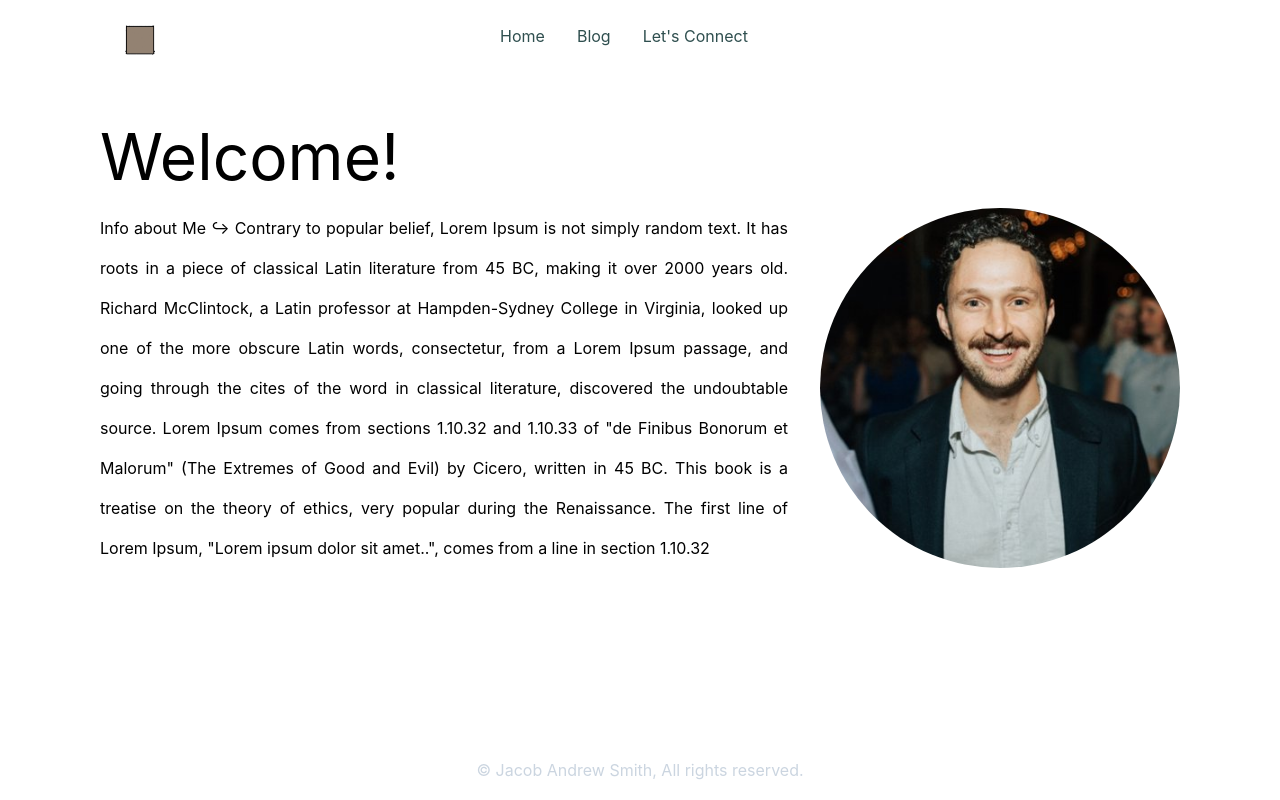
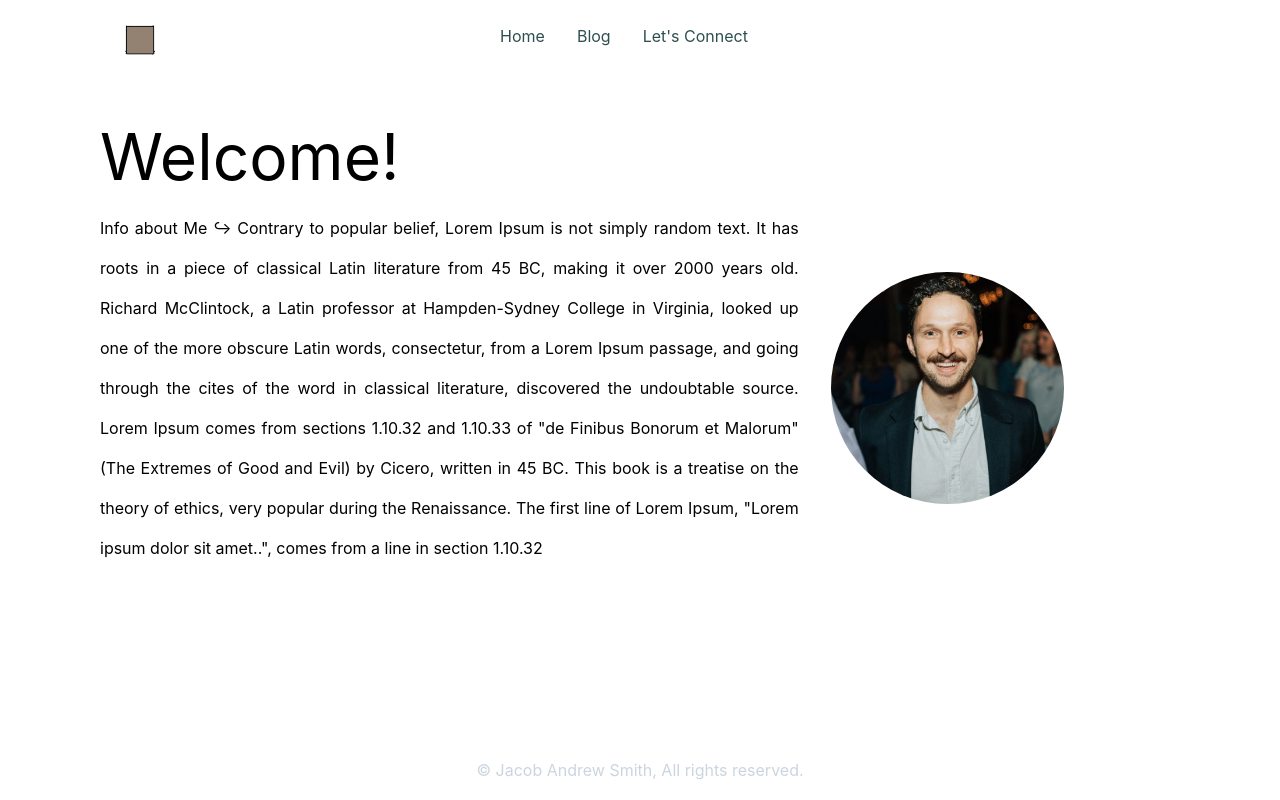
Before and after one commit to wesbos/my-tech-stack, a Next.js app: page / in a window 1280 px wide. Built offline with nearby package versions, Linux system fonts and the light colour scheme.

Commit message:
Resizing img

```diff
--- a/pages/index.js
+++ b/pages/index.js
@@ -13,8 +13,10 @@ const Index = ({ allPosts }) => {
   return (
     <Layout home title={title} >
         <h1 className='text-6xl'>Welcome!</h1>
-      <section className='flex flex-row-reverse justify-around'>
-        <img className='rounded-full w-2/6' src='/images/profile.jpg'/>
+      <section className='flex flex-row-reverse items-center'>
+      <span className='w-2/6'>
+          <img className='rounded-full w-2/3' src='/images/profile.jpg'/>
+        </span>
         <article className='leading-10 w-4/6 mr-8 text-justify'>
         Info about Me
         ↪ Contrary to popular belief, Lorem Ipsum is not simply random text. It has roots in a piece of classical Latin literature from 45 BC, making it over 2000 years old. Richard McClintock, a Latin professor at Hampden-Sydney College in Virginia, looked up one of the more obscure Latin words, consectetur, from a Lorem Ipsum passage, and going through the cites of the word in classical literature, discovered the undoubtable source. Lorem Ipsum comes from sections 1.10.32 and 1.10.33 of "de Finibus Bonorum et Malorum" (The Extremes of Good and Evil) by Cicero, written in 45 BC. This book is a treatise on the theory of ethics, very popular during the Renaissance. The first line of Lorem Ipsum, "Lorem ipsum dolor sit amet..", comes from a line in section 1.10.32
```
